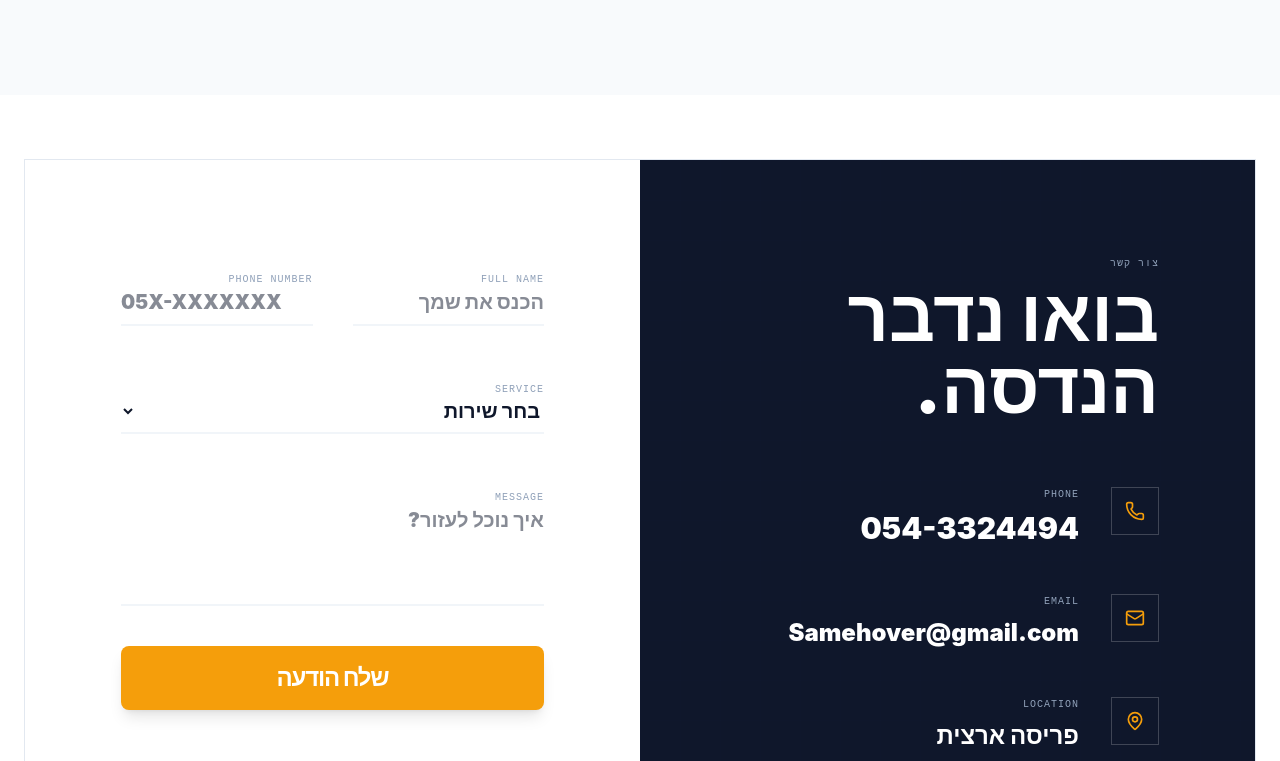
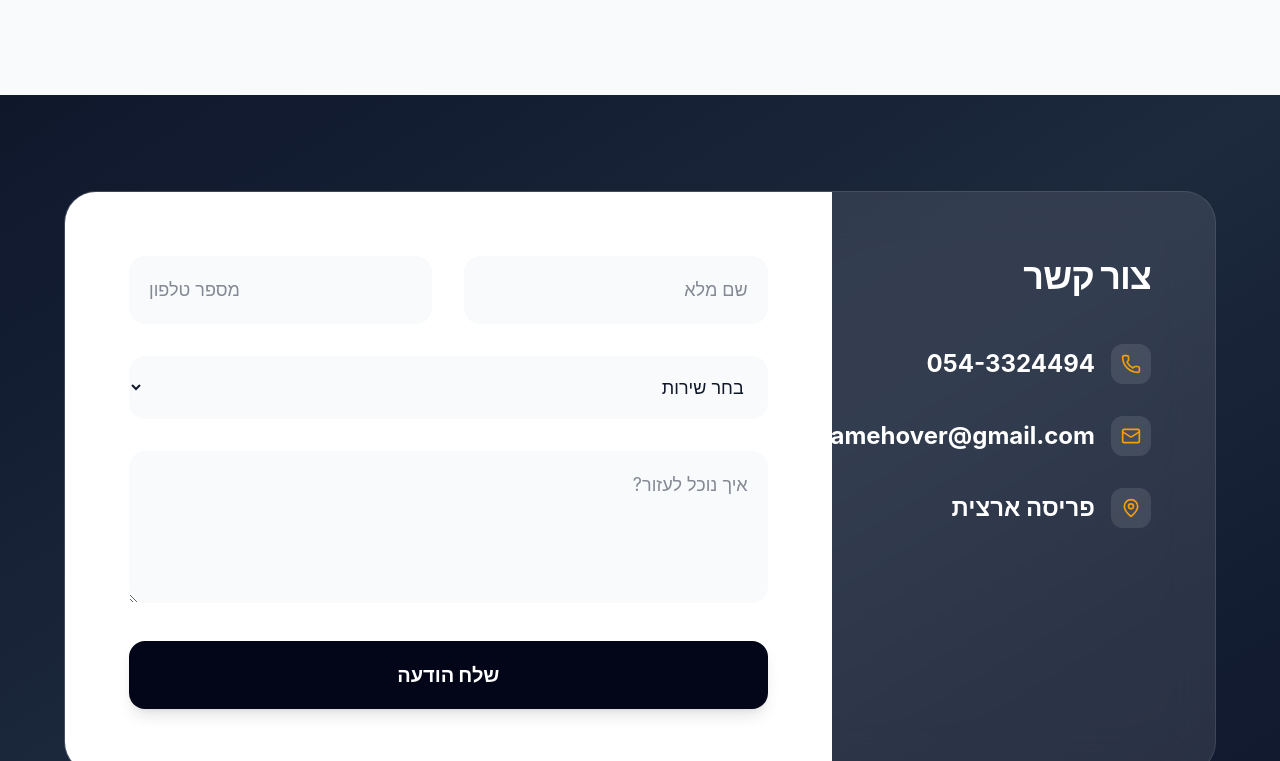
Before and after one commit to ryanfahr99-ux/OVER-HANDASA, a React (Vite) app: page / in a window 1280 px wide. Shown: the part 5599-6360 px from the top of the page. Built offline with nearby package versions, Linux system fonts and the light colour scheme.

Commit message:
fix(gallery): Correct navigation button positions
Swapped the left and right positioning of the previous and next image navigation buttons in the fullscreen gallery view. This ensures the "previous" button is on the right and the "next" button is on the left, improving user experience.

```diff
--- a/src/App.tsx
+++ b/src/App.tsx
@@ -822,10 +822,10 @@ export default function App() {
               {fullscreenImage.index > 0 && (
                 <button
                   onClick={(e) => { e.stopPropagation(); setFullscreenImage({url: fullscreenImage.allImages[fullscreenImage.index - 1], index: fullscreenImage.index - 1, allImages: fullscreenImage.allImages})}}
-                  className="absolute left-6 text-white hover:text-slate-300 z-10"
+                  className="absolute right-6 text-white hover:text-slate-300 z-10"
                   aria-label="תמונה קודמת"
                 >
-                  <ChevronLeft size={40} />
+                  <ChevronLeft size={40} className="rotate-180" />
                 </button>
               )}
 
@@ -834,10 +834,10 @@ export default function App() {
               {fullscreenImage.index < fullscreenImage.allImages.length - 1 && (
                 <button
                   onClick={(e) => { e.stopPropagation(); setFullscreenImage({url: fullscreenImage.allImages[fullscreenImage.index + 1], index: fullscreenImage.index + 1, allImages: fullscreenImage.allImages})}}
-                  className="absolute right-6 text-white hover:text-slate-300 z-10"
+                  className="absolute left-6 text-white hover:text-slate-300 z-10"
                   aria-label="תמונה הבאה"
                 >
-                  <ChevronLeft size={40} className="rotate-180" />
+                  <ChevronLeft size={40} />
                 </button>
               )}
             </div>
@@ -958,101 +958,68 @@ export default function App() {
           </div>
         </section>
 
-        <section id="contact" className="py-16 bg-white">
+        <section id="contact" className="py-24 bg-gradient-to-br from-slate-900 via-slate-800 to-slate-900">
           <div className="container mx-auto px-6">
-            <div className="flex flex-col lg:flex-row border border-slate-200">
-              <div className="lg:w-1/2 bg-slate-900 p-12 lg:p-24 text-white relative overflow-hidden">
-                <div className="hero-grid opacity-10"></div>
-                <div className="relative z-10">
-                  <div className="technical-label text-accent">צור קשר</div>
-                  <h3 className="text-5xl md:text-7xl font-black mb-16 leading-none">בואו נדבר <br />הנדסה.</h3>
-
-                  <div className="space-y-12">
-                      <div className="flex items-start gap-4 md:gap-8">
-                      <div className="w-10 h-10 md:w-12 md:h-12 border border-white/20 flex items-center justify-center text-accent">
-                        <Phone size={20} md:size={24} aria-hidden="true" />
+            <div className="max-w-6xl mx-auto bg-white/10 backdrop-blur-xl rounded-[2rem] border border-white/10 overflow-hidden flex flex-col lg:flex-row">
+              {/* Contact Details */}
+              <div className="lg:w-1/3 p-12 lg:p-16 lg:pl-12 text-white">
+                <h3 className="text-4xl font-black mb-12 tracking-tight">צור קשר</h3>
+                <div className="space-y-8">
+                  <div className="flex items-center gap-4">
+                    <div className="w-10 h-10 bg-white/10 rounded-xl flex items-center justify-center text-accent flex-shrink-0">
+                      <Phone size={20} />
                     </div>
-                      <div>
-                        <div className="technical-label">Phone</div>
-                        <a href={`tel:${PHONE_NUMBER}`} className="text-xl md:text-3xl font-black hover:text-accent transition-colors outline-none relative z-50 pointer-events-auto" aria-label={`חייג אלינו: ${PHONE_NUMBER}`}>{PHONE_NUMBER}</a>
+                    <a href={`tel:${PHONE_NUMBER}`} className="text-lg md:text-2xl font-bold hover:text-accent transition-colors whitespace-nowrap">{PHONE_NUMBER}</a>
                   </div>
+                  <div className="flex items-center gap-4">
+                    <div className="w-10 h-10 bg-white/10 rounded-xl flex items-center justify-center text-accent flex-shrink-0">
+                      <Mail size={20} />
                     </div>
-                    <div className="flex items-start gap-4 md:gap-8">
-                      <div className="w-10 h-10 md:w-12 md:h-12 border border-white/20 flex items-center justify-center text-accent">
-                        <Mail size={20} md:size={24} aria-hidden="true" />
+                    <a href="mailto:Samehover@gmail.com" className="text-lg md:text-2xl font-bold hover:text-accent transition-colors whitespace-nowrap">Samehover@gmail.com</a>
                   </div>
-                      <div>
-                        <div className="technical-label">Email</div>
-                        <a href="mailto:Samehover@gmail.com" className="text-xl md:text-2xl font-black hover:text-accent transition-colors whitespace-nowrap" aria-label="שלח אימייל ל-Samehover@gmail.com">Samehover@gmail.com</a>
+                  <div className="flex items-center gap-4">
+                    <div className="w-10 h-10 bg-white/10 rounded-xl flex items-center justify-center text-accent flex-shrink-0">
+                      <MapPin size={20} />
                     </div>
-                    </div>
-                    <div className="flex items-start gap-4 md:gap-8">
-                      <div className="w-10 h-10 md:w-12 md:h-12 border border-white/20 flex items-center justify-center text-accent">
-                        <MapPin size={20} md:size={24} aria-hidden="true" />
-                      </div>
-                      <div>
-                        <div className="technical-label">Location</div>
-                        <div className="text-xl md:text-2xl font-black">פריסה ארצית</div>
-                      </div>
-                    </div>
+                    <div className="text-lg md:text-2xl font-bold whitespace-nowrap">פריסה ארצית</div>
                   </div>
                 </div>
               </div>
 
-              <div id="contact-form-section" className="lg:w-1/2 p-12 lg:p-24 bg-white">
-                <form ref={form} onSubmit={handleFormSubmit} className="space-y-10" aria-label="טופס יצירת קשר">
-                  <div className="grid md:grid-cols-2 gap-10">
-                    <div className="border-b-2 border-slate-100 focus-within:border-accent transition-colors py-2">
-                      <label htmlFor="contact-name" className="technical-label">Full Name</label>
+              {/* Form */}
+              <div className="lg:w-2/3 p-10 md:p-16 bg-white">
+                <form ref={form} onSubmit={handleFormSubmit} className="space-y-8">
+                  <div className="grid md:grid-cols-2 gap-8">
                     <input
-                        id="contact-name"
                       name="name"
                       type="text"
                       required
-                        className="w-full bg-transparent border-none focus:ring-0 text-xl font-black p-0"
-                        placeholder="הכנס את שמך"
-                        aria-label="שם מלא"
+                      className="w-full p-5 bg-slate-50 border-none rounded-2xl focus:ring-2 focus:ring-slate-950 text-lg transition-all"
+                      placeholder="שם מלא"
                     />
-                    </div>
-                    <div className="border-b-2 border-slate-100 focus-within:border-accent transition-colors py-2">
-                      <label htmlFor="contact-phone" className="technical-label">Phone Number</label>
                     <input
-                        id="contact-phone"
                       name="phone"
                       type="tel"
                       required
-                        className="w-full bg-transparent border-none focus:ring-0 text-xl font-black p-0"
-                        placeholder="05X-XXXXXXX"
-                        aria-label="מספר טלפון"
+                      className="w-full p-5 bg-slate-50 border-none rounded-2xl focus:ring-2 focus:ring-slate-950 text-lg transition-all"
+                      placeholder="מספר טלפון"
                     />
                   </div>
-                  </div>
-                  <div className="border-b-2 border-slate-100 focus-within:border-accent transition-colors py-2">
-                    <label htmlFor="contact-service" className="technical-label">Service</label>
                   <select
-                      id="contact-service"
                     name="subject"
                     required
-                      className="w-full bg-transparent border-none focus:ring-0 text-xl font-black p-0"
-                      aria-label="בחר שירות"
+                    className="w-full p-5 bg-slate-50 border-none rounded-2xl focus:ring-2 focus:ring-slate-950 text-lg transition-all"
                   >
                     <option value="">בחר שירות</option>
                     {servicesData.map(s => <option key={s.id} value={s.title}>{s.title}</option>)}
-                      <option value="אחר">אחר</option>
                   </select>
-                  </div>
-                  <div className="border-b-2 border-slate-100 focus-within:border-accent transition-colors py-2">
-                    <label htmlFor="contact-message" className="technical-label">Message</label>
                   <textarea
-                      id="contact-message"
                     name="message"
-                      rows={3}
-                      className="w-full bg-transparent border-none focus:ring-0 text-xl font-black p-0 resize-none"
+                    rows={4}
+                    className="w-full p-5 bg-slate-50 border-none rounded-2xl focus:ring-2 focus:ring-slate-950 text-lg transition-all"
                     placeholder="איך נוכל לעזור?"
-                      aria-label="הודעה"
                   ></textarea>
-                  </div>
-                  <button type="submit" className="btn-primary w-full py-6 text-2xl uppercase tracking-tighter outline-none" aria-label="שלח הודעה">
+                  <button type="submit" className="w-full bg-slate-950 text-white py-5 rounded-2xl font-black text-xl hover:bg-slate-800 transition-all shadow-lg hover:shadow-xl">
                     שלח הודעה
                   </button>
                 </form>
```
Lines whose indentation alone changed are shown as unchanged.
